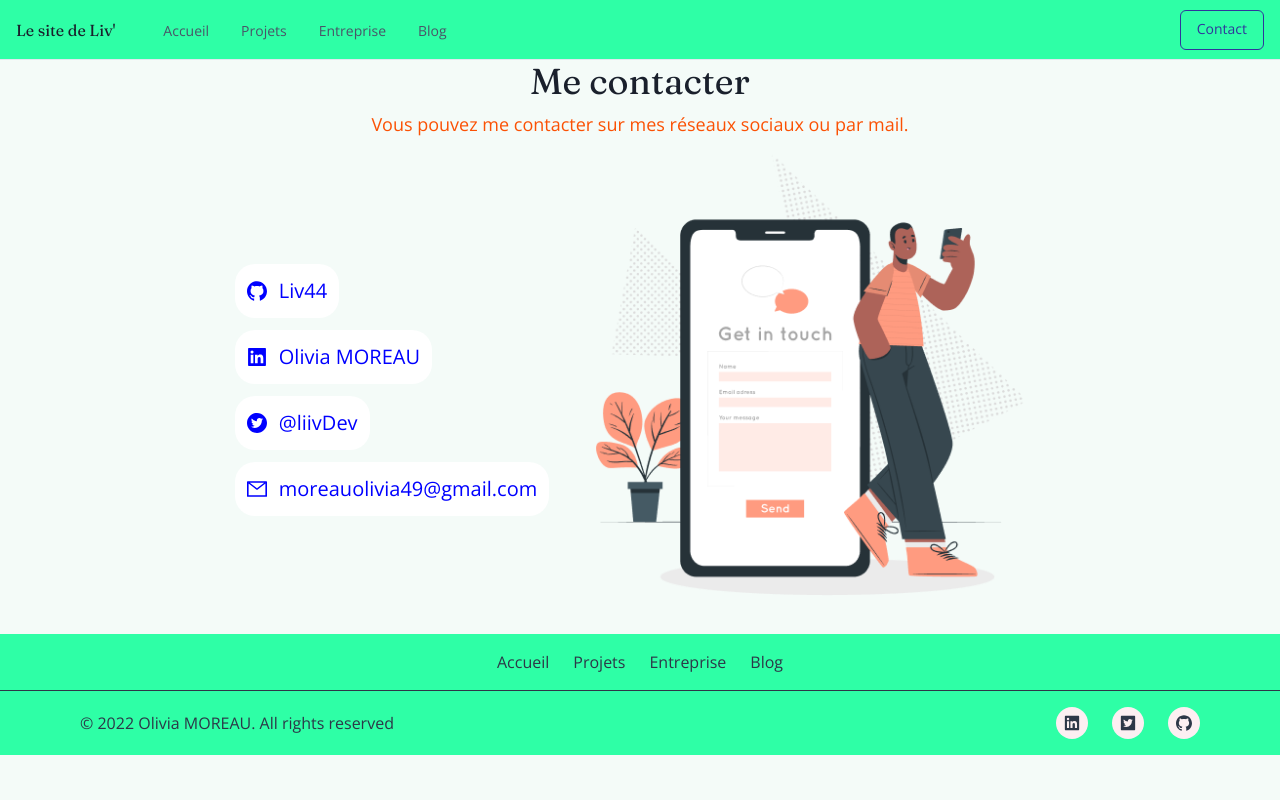
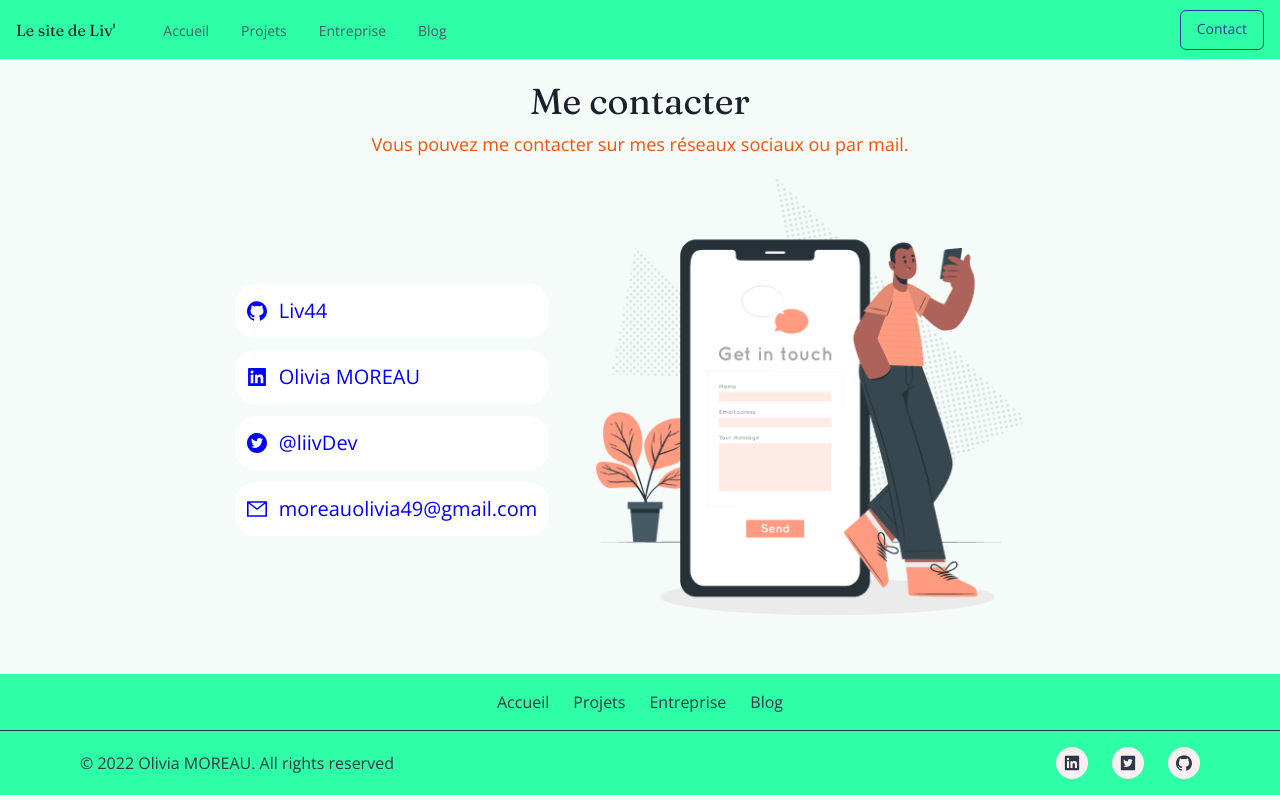
Before and after one commit to Liv44/Blog_OliviaMOREAU, a Next.js app: page /contact in a window 1280 px wide. Built offline with nearby package versions, Linux system fonts and the light colour scheme.

Commit message:
feat(changes infos cards): change transition and width

```diff
--- a/components/pages/Contact/index.tsx
+++ b/components/pages/Contact/index.tsx
@@ -10,18 +10,17 @@ import Title from "../../general/Title";
 
 const ContactCard: FC = () => {
   return (
-    <VStack>
+    <VStack p={5}>
       <Title
         title="Me contacter"
         subTitle="Vous pouvez me contacter sur mes réseaux sociaux ou par mail."
       ></Title>
       <Stack direction={{ base: "column", md: "row" }} alignItems={"center"}>
         <Stack
-          alignItems={"flex-start"}
+          alignItems={{ base: "center", md: "flex-start" }}
           gap={3}
           justifyContent={{ base: "center", md: "flex-start" }}
-          direction={{ base: "row", md: "column" }}
-          flexWrap={"wrap"}
+          direction={{ base: "column", md: "column" }}
         >
           <ItemContact
             link="https://github.com/liv44"
@@ -66,6 +65,7 @@ const ItemContact: FC<ItemContactProps> = ({ icon, text, link }) => {
   return (
     <Link
       href={link}
+      width={"100%"}
       isExternal
       display="flex"
       alignItems={"center"}
@@ -76,7 +76,13 @@ const ItemContact: FC<ItemContactProps> = ({ icon, text, link }) => {
       color="blue"
       size={"lg"}
       fontSize={"xl"}
-      _hover={{ textDecoration: "none", color: "orange.500" }}
+      _hover={{
+        textDecoration: "none",
+        color: "orange.500",
+        transform: "scale(1.05)",
+      }}
+      transition="0.2s ease-in-out"
+      transform="scale(1.0)"
     >
       <Icon as={icon} color={"blue"}></Icon>
       <Text>{text}</Text>
```
